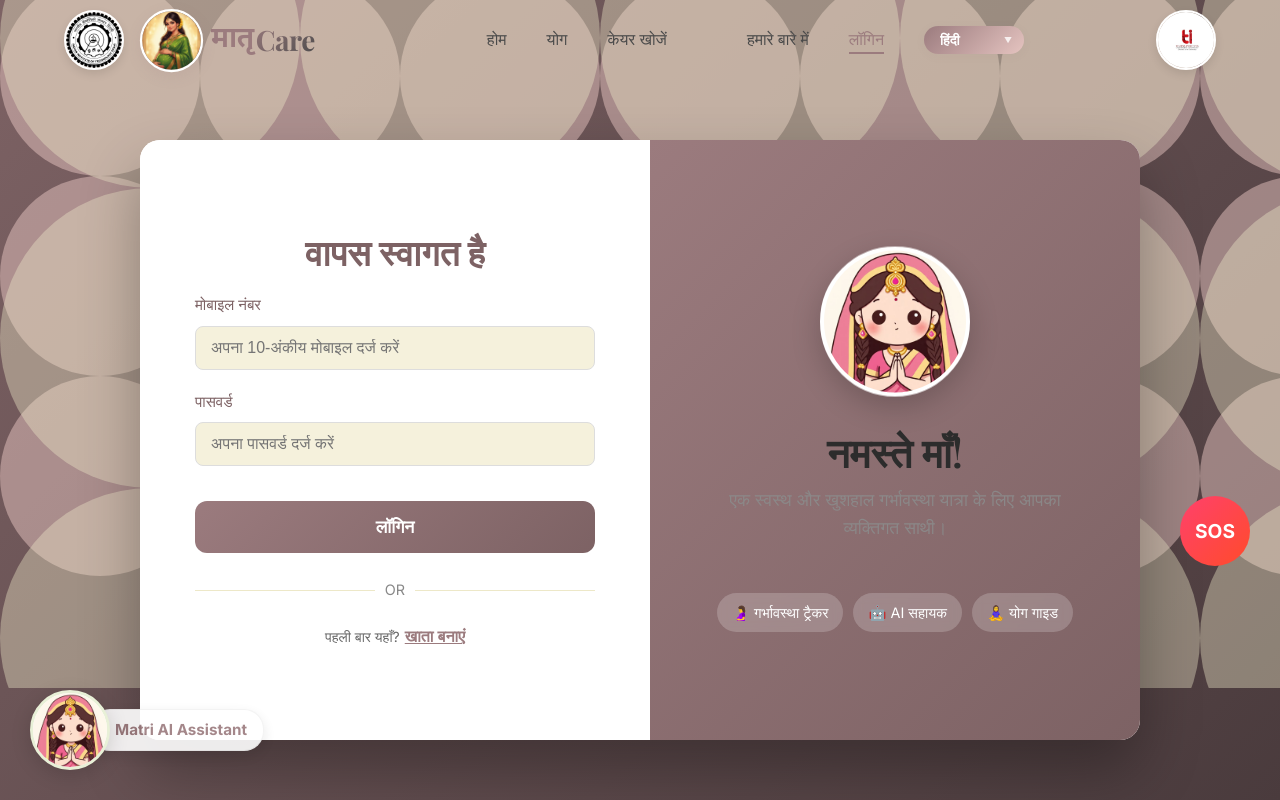
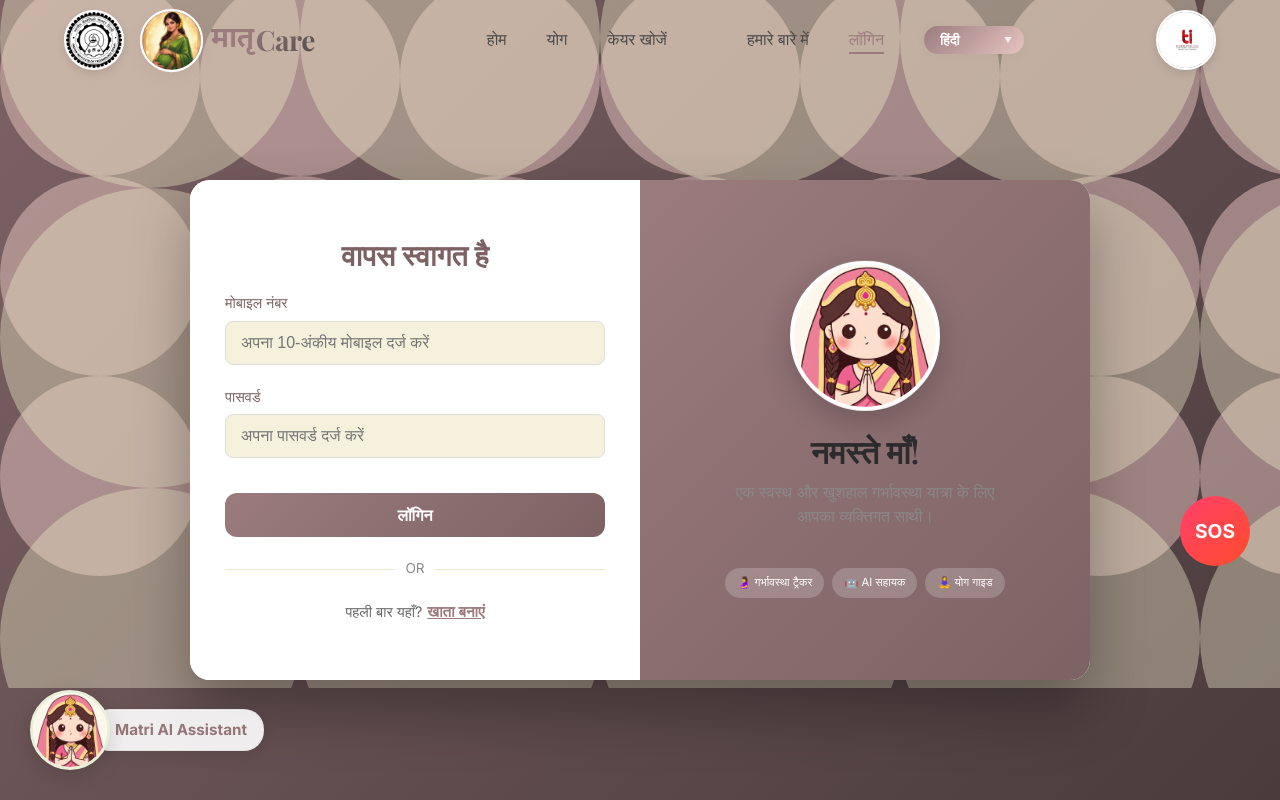
Before and after one commit to khushiiikk/MatriCare, a React (Vite) app: page /login in a window 1280 px wide. Shown: the top 800 px of the page. Built offline with nearby package versions, Linux system fonts and the light colour scheme; no server answers.

Commit message:
UI Polish: Reduce font sizes, refine Login page layout, and shorten Welcome text for a cleaner, compact look

```diff
--- a/src/index.css
+++ b/src/index.css
@@ -119,17 +119,17 @@ h6 {
 }
 
 h1 {
-  font-size: clamp(2.5rem, 5vw, 4rem);
+  font-size: clamp(2rem, 4vw, 3rem);
   margin-bottom: var(--spacing-md);
 }
 
 h2 {
-  font-size: clamp(2rem, 4vw, 3rem);
+  font-size: clamp(1.8rem, 3.5vw, 2.5rem);
   margin-bottom: var(--spacing-md);
 }
 
 h3 {
-  font-size: clamp(1.5rem, 3vw, 2rem);
+  font-size: clamp(1.4rem, 3vw, 1.8rem);
   margin-bottom: var(--spacing-sm);
 }
 
--- a/src/pages/Login.css
+++ b/src/pages/Login.css
@@ -17,7 +17,7 @@
     position: relative;
     overflow: hidden;
     padding: 20px;
-    padding-top: 100px;
+    padding-top: 80px;
     /* Space for fixed navbar */
 }
 
@@ -59,20 +59,23 @@
 .login-container {
     display: flex;
     width: 100%;
-    max-width: 1000px;
+    max-width: 900px;
+    /* Reduced from 1000px */
     background: white;
     border-radius: 20px;
     overflow: hidden;
     box-shadow: 0 30px 60px rgba(0, 0, 0, 0.3);
     position: relative;
     z-index: 1;
-    min-height: 600px;
+    min-height: 500px;
+    /* Reduced from 600px */
 }
 
 /* Left Side - Form Section */
 .login-form-section {
     flex: 1;
-    padding: 60px 50px;
+    padding: 40px 30px;
+    /* Reduced padding */
     display: flex;
     align-items: center;
     justify-content: center;
@@ -81,11 +84,12 @@
 
 .form-content {
     width: 100%;
-    max-width: 400px;
+    max-width: 380px;
 }
 
 .login-title {
-    font-size: 2.2rem;
+    font-size: 1.8rem;
+    /* Reduced from 2.2rem */
     font-weight: 700;
     color: var(--color-mauve-dark);
     margin-bottom: 20px;
@@ -94,15 +98,15 @@
 }
 
 .form-group {
-    margin-bottom: 1.2rem;
+    margin-bottom: 1rem;
 }
 
 .form-group label {
     display: block;
-    margin-bottom: 0.5rem;
+    margin-bottom: 0.4rem;
     color: var(--color-mauve-dark);
     font-weight: 500;
-    font-size: 0.95rem;
+    font-size: 0.9rem;
 }
 
 .form-row {
@@ -116,10 +120,10 @@
 
 .form-input {
     width: 100%;
-    padding: 12px 15px;
+    padding: 10px 12px;
     border: 2px solid var(--color-cream);
     border-radius: 12px;
-    font-size: 1rem;
+    font-size: 0.95rem;
     color: #4a4a4a;
     transition: all 0.3s ease;
     background: var(--color-cream-light);
@@ -162,12 +166,13 @@
 
 .sign-in-btn {
     width: 100%;
-    padding: 15px;
+    padding: 12px;
+    /* Reduced from 15px */
     background: linear-gradient(135deg, var(--color-mauve) 0%, var(--color-mauve-dark) 100%);
     color: white;
     border: none;
     border-radius: 12px;
-    font-size: 1.1rem;
+    font-size: 1rem;
     font-weight: 600;
     cursor: pointer;
     transition: all 0.3s ease;
@@ -188,7 +193,7 @@
 /* Divider & Toggle */
 .divider {
     text-align: center;
-    margin: 25px 0;
+    margin: 20px 0;
     position: relative;
 }
 
@@ -207,13 +212,14 @@
     padding: 0 10px;
     color: #888;
     position: relative;
-    font-size: 0.9rem;
+    font-size: 0.85rem;
 }
 
 .toggle-text {
     text-align: center;
     color: #666;
-    margin-top: 20px;
+    margin-top: 15px;
+    font-size: 0.9rem;
 }
 
 .toggle-btn {
@@ -222,7 +228,7 @@
     color: var(--color-mauve);
     font-weight: 600;
     cursor: pointer;
-    font-size: 1rem;
+    font-size: 0.95rem;
     margin-left: 5px;
     text-decoration: underline;
 }
@@ -251,7 +257,8 @@
 /* Right Side - Welcome Section */
 .welcome-section {
     flex: 1;
-    padding: 60px 40px;
+    padding: 40px 30px;
+    /* Reduced from 60px 40px */
     display: flex;
     flex-direction: column;
     align-items: center;
@@ -281,23 +288,28 @@
 }
 
 .welcome-title {
-    font-size: 2.5rem;
+    font-size: 2rem;
+    /* Reduced from 2.5rem */
     margin-bottom: 10px;
     font-family: 'Playfair Display', serif;
 }
 
 .welcome-text {
-    font-size: 1.1rem;
-    margin-bottom: 30px;
+    font-size: 1rem;
+    /* Reduced from 1.1rem */
+    margin-bottom: 25px;
     opacity: 0.9;
-    line-height: 1.6;
-    max-width: 350px;
+    line-height: 1.5;
+    max-width: 300px;
+    /* Reduced form 350px */
 }
 
 /* === ROBOT ANIMATION === */
 /* Legacy CSS-drawn robot styles removed - using image-based Robot component now */
 .robot-container {
-    margin-bottom: 30px;
+    margin-bottom: 20px;
+    transform: scale(0.9);
+    /* Reduced scale */
 }
 
 /* Animations kept for the Robot component */
@@ -309,7 +321,7 @@
     }
 
     50% {
-        transform: translateY(-10px);
+        transform: translateY(-8px);
     }
 }
 
@@ -367,17 +379,20 @@
 /* Badges */
 .feature-badges {
     display: flex;
-    gap: 10px;
+    gap: 8px;
+    /* Reduced */
     flex-wrap: wrap;
     justify-content: center;
-    margin-top: 20px;
+    margin-top: 15px;
 }
 
 .badge {
     background: rgba(255, 255, 255, 0.2);
-    padding: 8px 15px;
+    padding: 6px 12px;
+    /* Reduced */
     border-radius: 20px;
-    font-size: 0.9rem;
+    font-size: 0.8em;
+    /* Reduced */
     backdrop-filter: blur(5px);
 }
 
@@ -389,15 +404,20 @@
 
     .welcome-section {
         order: -1;
-        padding: 40px 20px;
+        padding: 30px 20px;
+        min-height: auto;
     }
 
     .robot-container {
-        transform: scale(0.8);
-        margin-bottom: 10px;
+        transform: scale(0.7);
+        margin-bottom: 5px;
     }
 
     .welcome-title {
-        font-size: 1.8rem;
+        font-size: 1.6rem;
+    }
+
+    .login-form-section {
+        padding: 30px 20px;
     }
 }
--- a/src/translations/translations.js
+++ b/src/translations/translations.js
@@ -389,8 +389,8 @@ export const translations = {
             createAccount: 'Create Account',
             helloMom: 'Hello Mom!',
             welcomeTitle: 'Welcome to MatriCare',
-            loginDesc: 'Your personal companion for a healthy and happy pregnancy journey.',
-            signupDesc: 'Join our community of mothers. Track your health, get expert advice, and stay stress-free.',
+            loginDesc: 'Your healthy pregnancy companion.',
+            signupDesc: 'Join us. Track health & stay stress-free.',
             badgeTracker: '🤰 Pregnancy Tracker',
             badgeAI: '🤖 AI Assistant',
             badgeYoga: '🧘‍♀️ Yoga Guide',
```
